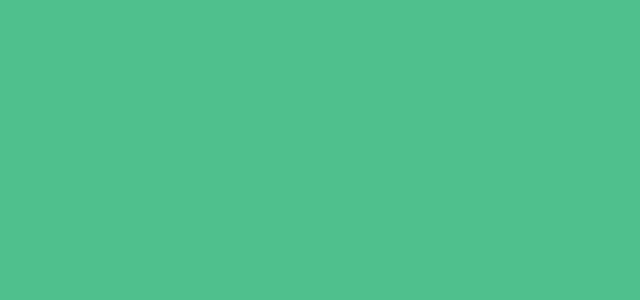
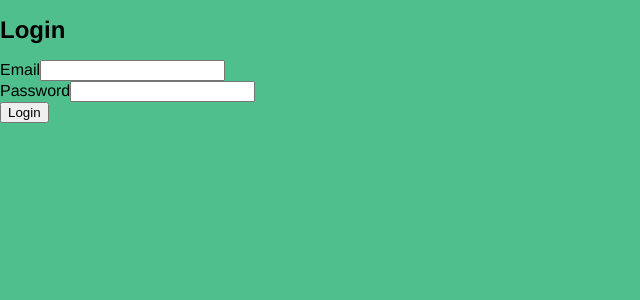
Before and after one commit to prac1k/pmtool, a Vue app in the folder catfish/client/: page /#/login in a window 1280 px wide. Shown: the top 300 px of the page, without its empty margins (0-640 px from the left). Built offline with nearby package versions, Linux system fonts and the light colour scheme.

Commit message:
added front page to user auth + admin page

```diff
--- a/catfish/client/src/App.vue
+++ b/catfish/client/src/App.vue
@@ -1,13 +1,51 @@
 <template>
   <div id="app">
-    <router-view/>
+    <nav v-if="currentUser" class="navbar navbar-expand navbar-dark bg-dark">
+      <div class="navbar-nav">
+        <router-link to="/" class="nav-item nav-link">Home</router-link>
+        <router-link v-if="isAdmin" to="/admin" class="nav-item nav-link">Admin</router-link>
+        <a @click="logout" class="nav-item nav-link">Logout</a>
+        </div>
+      <div class="nav-item nameCurrentUser"> Welcome, {{ currentUser.name }} {{ currentUser.lastname }}</div>
+    </nav>
+    <div class="jumbotron">
+      <div class="container">
+        <div class="row">
+          <div class="col-sm-6 offset-sm-3">
+            <router-view></router-view>
+          </div>
+        </div>
+      </div>
+    </div>
   </div>
 </template>
 
 <script>
-export default {
-  name: 'App'
-}
+  import { authenticationService } from './services/authentication.service';
+  import router from './router/index';
+  import { Role } from './_helpers/role';
+  export default {
+    name: 'app',
+    data () {
+      return {
+        currentUser: null
+      };
+    },
+    computed: {
+      isAdmin () {
+        return this.currentUser && this.currentUser.role === Role.Admin;
+      }
+    },
+    created () {
+      authenticationService.currentUser.subscribe(x => this.currentUser = x);
+    },
+    methods: {
+      logout () {
+        authenticationService.logout();
+        router.push('/login');
+      }
+    }
+  }
 </script>
 
 <style>
@@ -30,4 +68,11 @@ export default {
   *, *:before, *:after {
     box-sizing: inherit;
   }
+  .nameCurrentUser {
+    text-align: right;
+    padding: 10px;
+    display: flex;
+    justify-content: flex-end;
+  }
+
 </style>
--- /dev/null
+++ b/catfish/client/src/_helpers/handle-response.js
@@ -0,0 +1,19 @@
+import { authenticationService } from '../services/authentication.service';
+
+export function handleResponse(response) {
+  return response.text().then(text => {
+    const data = text && JSON.parse(text);
+    if (!response.ok) {
+      if ([401, 403].indexOf(response.status) !== -1) {
+        // auto logout if 401 Unauthorized or 403 Forbidden response returned from api
+        authenticationService.logout();
+        location.reload();
+      }
+
+      const error = (data && data.message) || response.statusText;
+      return Promise.reject(error);
+    }
+
+    return data;
+  });
+}
--- /dev/null
+++ b/catfish/client/src/_helpers/request-options.js
@@ -0,0 +1,48 @@
+import { authenticationService } from '../services/authentication.service';
+
+export const requestOptions = {
+  get() {
+    return {
+      method: 'GET',
+      ...headers()
+    };
+  },
+  post(body) {
+    return {
+      method: 'POST',
+      ...headers(),
+      body: JSON.stringify(body)
+    };
+  },
+  patch(body) {
+    return {
+      method: 'PATCH',
+      ...headers(),
+      body: JSON.stringify(body)
+    };
+  },
+  put(body) {
+    return {
+      method: 'PUT',
+      ...headers(),
+      body: JSON.stringify(body)
+    };
+  },
+  delete() {
+    return {
+      method: 'DELETE',
+      ...headers()
+    };
+  }
+}
+
+function headers() {
+  const currentUser = authenticationService.currentUserValue || {};
+  const authHeader = currentUser.token ? { 'Authorization': 'Bearer ' + currentUser.token } : {}
+  return {
+    headers: {
+      ...authHeader,
+      'Content-Type': 'application/json'
+    }
+  }
+}
--- /dev/null
+++ b/catfish/client/src/_helpers/role.js
@@ -0,0 +1,4 @@
+export const Role = {
+  Admin: 'Admin',
+  User: 'User'
+}
--- /dev/null
+++ b/catfish/client/src/components/AdminPage.vue
@@ -0,0 +1,31 @@
+<template>
+  <div>
+    <h1>Admin</h1>
+    <p>This page can only be accessed by administrators.</p>
+    <div>
+      All users from secure (admin only) api end point:
+      <ul v-if="users.length">
+        <li v-for="user in users" :key="user.id">
+          {{user.name + ' ' + user.lastname + ' ' + user.email + ' ' + user.role}}
+        </li>
+      </ul>
+    </div>
+  </div>
+</template>
+
+<script>
+  import authenticationService from '../services/authentication.service';
+  import userService from '../services/user.service';
+
+  export default {
+    data () {
+      return {
+        user: authenticationService.currentUserValue,
+        users: []
+      };
+    },
+    created () {
+      userService.getAll().then(users => this.users = users);
+    }
+  };
+</script>
--- a/catfish/client/src/components/Boards.vue
+++ b/catfish/client/src/components/Boards.vue
@@ -16,6 +16,7 @@
 <script>
   import boardService from "../services/board.service"
   import Addable from "./Addable";
+  import { authenticationService } from '../services/authentication.service';
   export default {
 
     components:{
@@ -25,10 +26,12 @@
     name: "Boards",
     data () {
       return {
-        boards: []
+        currentUser: authenticationService.currentUserValue,
+        boards: [],
+        userFromApi: null
       }
     },
-    mounted () {
+     mounted () {
       this.getAllBoards()
     },
     methods: {
--- /dev/null
+++ b/catfish/client/src/components/LoginPage.vue
@@ -0,0 +1,77 @@
+<template>
+  <div>
+    <h2>Login</h2>
+    <form @submit.prevent="onSubmit">
+      <div class="form-group">
+        <label htmlFor="email">Email</label>
+        <input type="text" v-model.trim="$v.email.$model" id="login" name="email" class="form-control" :class="{ 'is-invalid': submitted && $v.email.$error }" />
+        <div v-if="submitted && !$v.email.required" class="invalid-feedback">Email is required</div>
+      </div>
+      <div class="form-group">
+        <label htmlFor="password">Password</label>
+        <input autocomplete="on" type="password" v-model.trim="$v.password.$model" id="pass" name="password" class="form-control" :class="{ 'is-invalid': submitted && $v.password.$error }" />
+        <div v-if="submitted && !$v.password.required" class="invalid-feedback">Password is required</div>
+      </div>
+      <div class="form-group">
+        <button class="btn btn-primary" :disabled="loading">
+          <span class="spinner-border spinner-border-sm" v-show="loading"></span>
+          <span>Login</span>
+        </button>
+      </div>
+      <div v-if="error" class="alert alert-danger">{{error}}</div>
+    </form>
+  </div>
+</template>
+
+<script>
+  import { required } from 'vuelidate/lib/validators';
+  import { authenticationService } from '../services/authentication.service';
+  import router from '../router/index';
+
+  export default {
+    data () {
+      return {
+        email: '',
+        password: '',
+        submitted: false,
+        loading: false,
+        returnUrl: '',
+        error: ''
+      };
+    },
+    validations: {
+      email: { required },
+      password: { required }
+    },
+    created () {
+      // redirect to home if already logged in
+      if (authenticationService.currentUserValue) {
+        return router.push('/');
+      }
+
+      // get return url from route parameters or default to '/'
+      this.returnUrl = this.$route.query.returnUrl || '/';
+    },
+    methods: {
+      onSubmit () {
+        this.submitted = true;
+
+        // stop here if form is invalid
+        this.$v.$touch();
+        if (this.$v.$invalid) {
+          return;
+        }
+
+        this.loading = true;
+        authenticationService.login(this.email, this.password)
+          .then(
+            user => router.push(this.returnUrl),
+            error => {
+              this.error = error;
+              this.loading = false;
+            }
+          );
+      }
+    }
+  };
+</script>
--- a/catfish/client/src/main.js
+++ b/catfish/client/src/main.js
@@ -2,10 +2,11 @@
 // (runtime-only or standalone) has been set in webpack.base.conf with an alias.
 import Vue from 'vue'
 import App from './App'
-import router from './router'
+import router from './router/index'
 import axios from 'axios'
 import eventBus from './event-bus/index'
-
+import Vuelidate from 'vuelidate';
+Vue.use(Vuelidate);
 Vue.prototype.$eventBus = eventBus
 Vue.config.productionTip = false
 axios.defaults.baseURL = 'http://localhost:3000'
--- a/catfish/client/src/router/index.js
+++ b/catfish/client/src/router/index.js
@@ -1,21 +1,62 @@
 import Vue from "vue"
 import Router from "vue-router"
-import Boards from "@/components/Boards"
-import BoardPage from "@/components/BoardPage"
+import Boards from "../components/Boards"
+import BoardPage from "../components/BoardPage"
+import { authenticationService } from '../services/authentication.service';
+import { Role } from '../_helpers/role';
+import AdminPage from '../components/AdminPage';
+import LoginPage from '../components/LoginPage';
+Vue.use(Router);
 
-Vue.use(Router)
-
-export default new Router({
+const router = new Router({
   routes: [
     {
       path: "/",
       name: "Boards",
-      component: Boards
+      component: Boards,
+      meta: { authorize: [Role.Admin, Role.User] }
     },
     {
       path: "/boards/:boardId",
       name: "BoardPage",
-      component: BoardPage
+      component: BoardPage,
+      meta: { authorize: [Role.Admin, Role.User] }
+    },
+
+    {
+      path: '/admin',
+      component: AdminPage,
+      meta: { authorize: [Role.Admin] }
+    },
+    {
+      path: '/login',
+      component: LoginPage
+    },
+
+    // otherwise redirect to home
+    { path: '/', redirect: '/' }
+  ],
+
+});
+
+router.beforeEach((to, from, next) => {
+  // redirect to login page if not logged in and trying to access a restricted page
+  const {authorize} = to.meta;
+  const currentUser = authenticationService.currentUserValue;
+
+  if (authorize) {
+    if (!currentUser) {
+      // not logged in so redirect to login page with the return url
+      return next({path: '/login' , query: {returnUrl: to.path}});
     }
-  ]
-})
+
+    // check if route is restricted by role
+    if (authorize.length && !authorize.includes(currentUser.role)) {
+      // role not authorised so redirect to home page
+      return next({path: '/'});
+    }
+  }
+
+  next();
+});
+export default router
--- /dev/null
+++ b/catfish/client/src/services/authentication.service.js
@@ -0,0 +1,33 @@
+import { BehaviorSubject } from 'rxjs';
+// import config from 'config';
+import { handleResponse } from '../_helpers/handle-response';
+import {requestOptions } from '../_helpers/request-options'
+
+const currentUserSubject = new BehaviorSubject(JSON.parse(localStorage.getItem('currentUser')));
+
+export const authenticationService = {
+  login,
+  logout,
+  currentUser: currentUserSubject.asObservable(),
+  get currentUserValue () { return currentUserSubject.value }
+};
+
+function login(email, password) {
+  return fetch(`http://localhost:3000/users/authenticate`, requestOptions.post({ email, password }))
+    .then(handleResponse)
+    .then(user => {
+      // store user details and jwt token in local storage to keep user logged in between page refreshes
+      localStorage.setItem('currentUser', JSON.stringify(user));
+      currentUserSubject.next(user);
+
+      return user;
+    });
+}
+
+function logout() {
+  // remove user from local storage to log user out
+  localStorage.removeItem('currentUser');
+  currentUserSubject.next(null);
+}
+
+export default authenticationService
--- /dev/null
+++ b/catfish/client/src/services/user.service.js
@@ -0,0 +1,20 @@
+// import config from 'config';
+import { handleResponse } from '../_helpers/handle-response';
+import {requestOptions } from '../_helpers/request-options'
+
+export const userService = {
+  getAll,
+  getById
+};
+
+function getAll() {
+  return fetch(`http://localhost:3000/users`, requestOptions.get())
+    .then(handleResponse);
+}
+
+function getById(id) {
+  return fetch(`http://localhost:3000/users/${id}`, requestOptions.get())
+    .then(handleResponse);
+}
+
+export default userService
```
Also changed, not shown: 1 other file (tests, documents, lock files or other folders).
